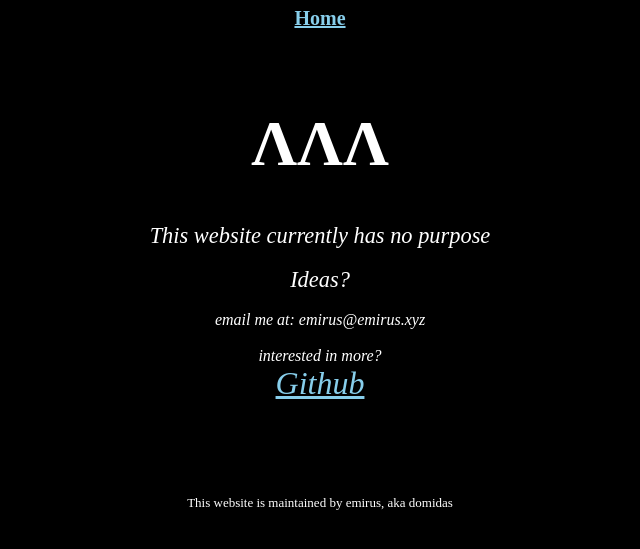
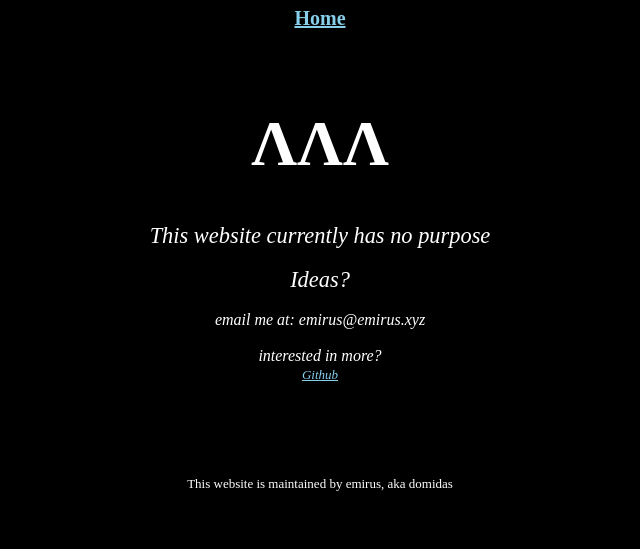
Before and after one commit to domidas/domidas.github.io, a Jekyll site: the page built from about.md, in a window 1280 px wide. Shown: the top 549 px of the page, without its empty margins (320-960 px from the left). Built offline with Jekyll 4.4.1, drawn with Linux system fonts in a browser that asks for light colours; our own code applies the rules of GitHub Pages for plain Markdown files.

Commit message:
Update about.md

```diff
--- a/about.md
+++ b/about.md
@@ -46,7 +46,7 @@ permalink: /about/
     <address>
       email me at: emirus@emirus.xyz <br> <br>
       interested in more? <br>
-      <a href="github.com/domidas">Github</a>
+      <a style="font-size:small;" href="https://github.com/domidas">Github</a>
     </address>
 
   </BODY>
```
